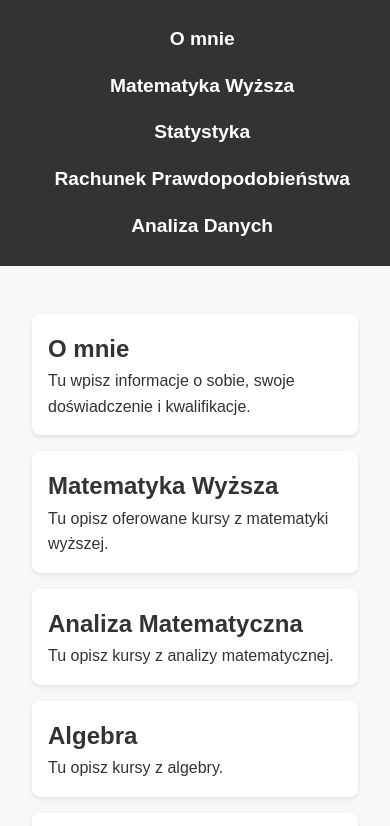
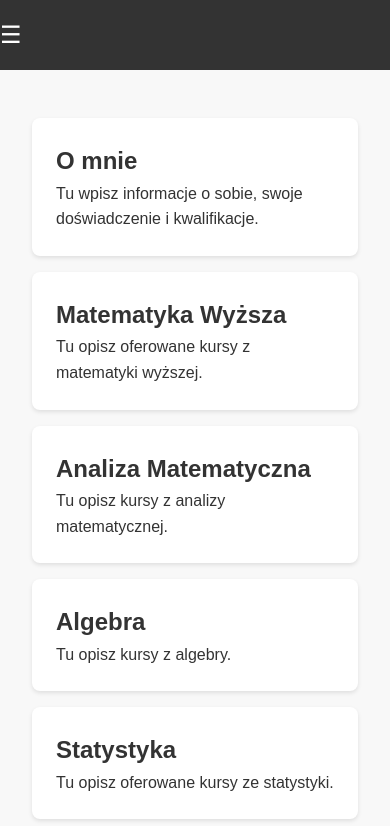
Before and after one commit to e-korepetycje/e-korepetycje.github.io, a plain HTML site: page index.html in a window 390 px wide. Shown: the top 826 px of the page. Drawn offline with Linux system fonts and the light colour scheme; a script that the page names is missing.

Commit message:
Update style.css

```diff
--- a/style.css
+++ b/style.css
@@ -16,11 +16,13 @@ body {
 header {
     background-color: #333; /* Ciemny szary kolor nagłówka */
     padding: 1rem 0;
+    position: relative; /* Pozycjonowanie dla hamburgera */
 }
 
 .navbar {
     display: flex;
-    justify-content: center; /* Wyśrodkowanie menu */
+    justify-content: space-between; /* Wyśrodkowanie menu z hamburgerem */
+    align-items: center; /* Wyrównanie elementów */
 }
 
 .navbar ul {
@@ -42,6 +44,14 @@ header {
 
 .navbar a:hover {
     color: #ccc; /* Jaśniejszy szary kolor podczas najechania */
+}
+
+/* Styl przycisku hamburgera */
+.hamburger {
+    font-size: 24px; /* Rozmiar ikonki hamburgera */
+    color: white; /* Biały kolor */
+    cursor: pointer; /* Kursor wskazujący na kliknięcie */
+    display: none; /* Ukryte na większych ekranach */
 }
 
 /* Styl rozwijanego podmenu */
@@ -97,17 +107,24 @@ footer {
     .navbar ul {
         flex-direction: column; /* Zmiana kierunku na kolumnowy */
         align-items: center; /* Wyśrodkowanie elementów */
+        display: none; /* Ukrycie menu domyślnie */
+        width: 100%; /* Szerokość menu */
+        background-color: #333; /* Tło menu */
+        position: absolute; /* Pozycjonowanie w kontekście nagłówka */
+        top: 50px; /* Wysokość nagłówka */
+        left: 0; /* Pozycja od lewej */
+        z-index: 2; /* Z-index, aby menu było nad innymi elementami */
     }
 
     .navbar li {
         margin: 0.5rem 0; /* Mniejsze odstępy dla mobilnych */
     }
 
-    .navbar a {
-        font-size: 1.2rem; /* Powiększenie czcionki */
-    }
-
-    section {
-        padding: 1rem; /* Mniejsze paddingi dla sekcji */
+    .hamburger {
+        display: block; /* Wyświetlenie hamburgera na mniejszych ekranach */
     }
 }
+
+.hidden {
+    display: none; /* Klasa ukrywająca element */
+}
```
